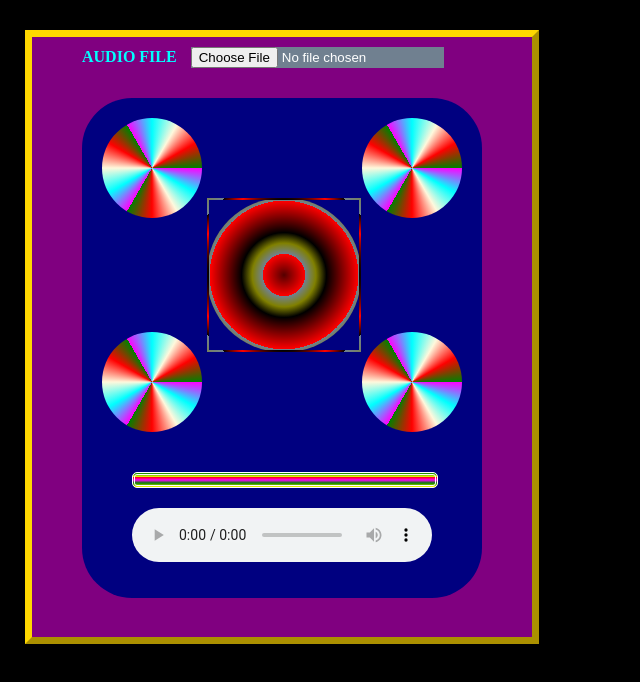
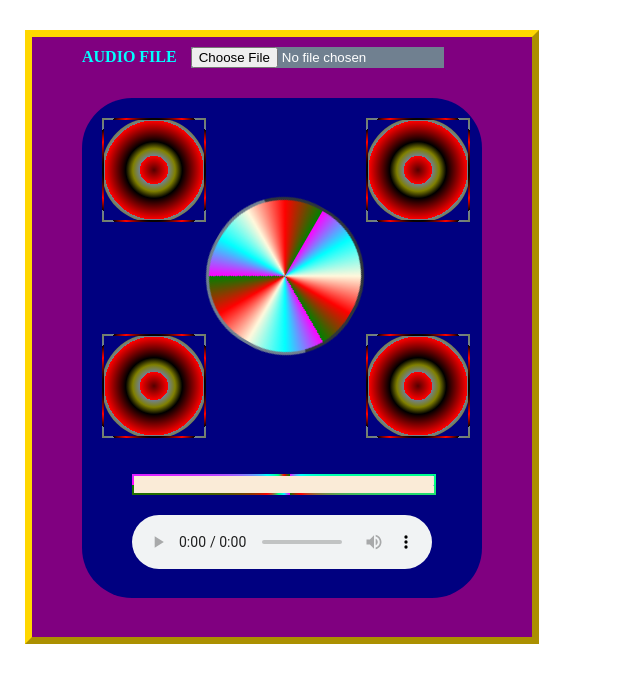
Before and after one commit to Syam7780/Music, a plain HTML site: page index.html in a window 1280 px wide. Shown: the whole page, without its empty margins (0-640 px from the left). Drawn offline with Linux system fonts and the light colour scheme.

Commit message:
Update index.html

```diff
--- a/index.html
+++ b/index.html
@@ -1,3 +1,4 @@
+
 <!DOCTYPE html>
 <html>
 <head>
@@ -5,9 +6,6 @@
 1.0">
    <title>audio and video window</title>
 <style>*{margin:0px}
-body{
-background:black;
- }
 .main{
 height:600px;
 width:500px;
@@ -45,8 +43,12 @@ background-image:repeating-conic-gradient(magenta 30deg,
 cyan 60deg,cornsilk 90deg,red 120deg,green 150deg);
 animation:rotate 2s linear infinite normal;
 float:left;
+border:2.5px solid;
+border-image:repeating-radial-gradient(slategrey 30%,
+olive 60%,black 70%,red 80%,black 90%);
 border-radius:50px;
-animation:rotate 2s linear infinite normal;
+border-image-slice:1;
+animation:boom 0.4s linear infinite normal;
  }
 
 .disc1{
@@ -62,16 +64,13 @@ margin-top:20px;
 margin-left:50px;
 height:150px;
 width:150px;
-background-image:repeating-radial-gradient(slategrey 30%,
-olive 60%,black 70%,red 80%,black 90%);
+background-image:repeating-conic-gradient(magenta 30deg,
+cyan 60deg,cornsilk 90deg,red 120deg,green 150deg);
 margin-top:100px;
 margin-left:125px;
 border-radius:75px;
-border:2.5px solid ;
-border-image:repeating-radial-gradient(slategrey 30%,
-olive 60%,black 70%,red 80%,black 90%);
-border-image-slice:1;
-animation:boom 0.4s linear infinite normal;
+border:3px inset slategrey;
+animation:rotate 1.5s linear infinite normal;
 
 }
 .disc4{
@@ -85,15 +84,25 @@ margin-left:160px;
 
 }
 .bar{
-height:10px;
+height:17px;
 width:300px;
 margin-top:120px;
 margin-left:50px;
-border:3px double white;
-background: repeating-linear-gradient(red 20%, magenta 50%
-,green 80%,yellow 120%);
+background: antiquewhite;
 border-radius:5px;
+border:2.3px solid;
+animation:boo 0.4s linear infinite normal;
+border-image:repeating-conic-gradient(magenta 30deg,
+cyan 60deg,springgreen 90deg,red 120deg,green 150deg);
+border-image-slice:1;
+
 }
+
+marquee{
+margin-top:-4px;
+color:blue
+}
+
 @keyframes rotate{
 from{
 transform:rotate(0deg);}
@@ -133,7 +142,8 @@ olive 30%,black 40%,red 60%,cyan 80%);
 <div class="disc4" id="d"> </div>
 <div class="disc5" id="d"> </div>
 
-<div class="bar" > </div>
+<div class="bar" >
+<marquee>Listen  every  beat...<b>♫ ♪ ♬ </b></marquee></div>
 
 <audio src=" " id="audio" controls  download=" ">
 
```
